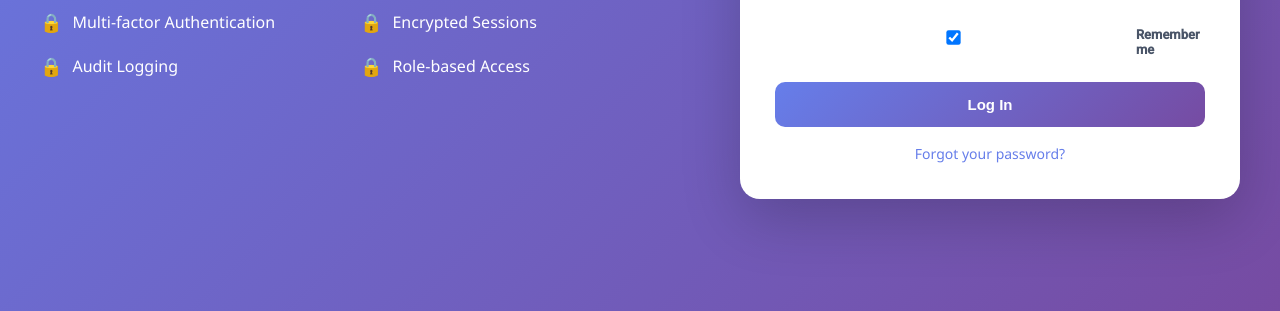
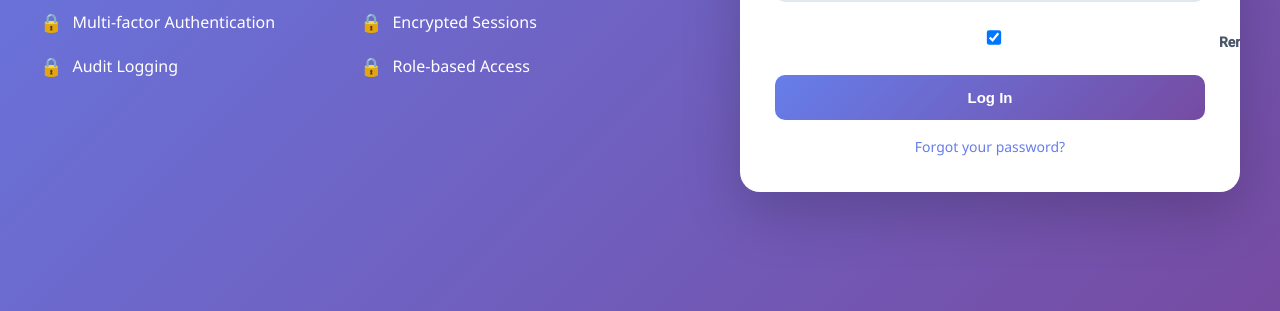
Before and after one commit to Vierathiaf/WebAdmin_MangoTango, a plain HTML site: page admin-login.html in a window 1280 px wide. Shown: the part 489-800 px from the top of the page. Drawn offline with Linux system fonts and the light colour scheme; no server answers.

Commit message:
🔧 Fix checkbox positioning and button text
✅ Checkbox Fixes:
• Fixed left alignment with proper flexbox properties
• Added white-space: nowrap to prevent text breaking
• Increased margin-right: 8px → 10px for better spacing
• Added flex-shrink: 0 to prevent compression
• Ensured full width container alignment

✅ Button Text Updates:
• Landing page: 'Access Admin Dashboard' → 'Login'
• Consistent button naming across pages

Perfect checkbox alignment on one line! ☑️

```diff
--- a/admin-login.html
+++ b/admin-login.html
@@ -142,16 +142,21 @@
       align-items: center;
       justify-content: flex-start;
       margin-bottom: 25px;
+      width: 100%;
+      text-align: left;
     }
 
     .checkbox-container input {
-      margin-right: 8px;
+      margin-right: 10px;
       transform: scale(1.1);
+      flex-shrink: 0;
     }
 
     .checkbox-container label {
       color: #4a5568;
-      font-size: 13px;
+      font-size: 14px;
+      white-space: nowrap;
+      flex-shrink: 0;
     }
 
     .login-button {
```
Also changed, not shown: index.html (+1 -1 lines).
